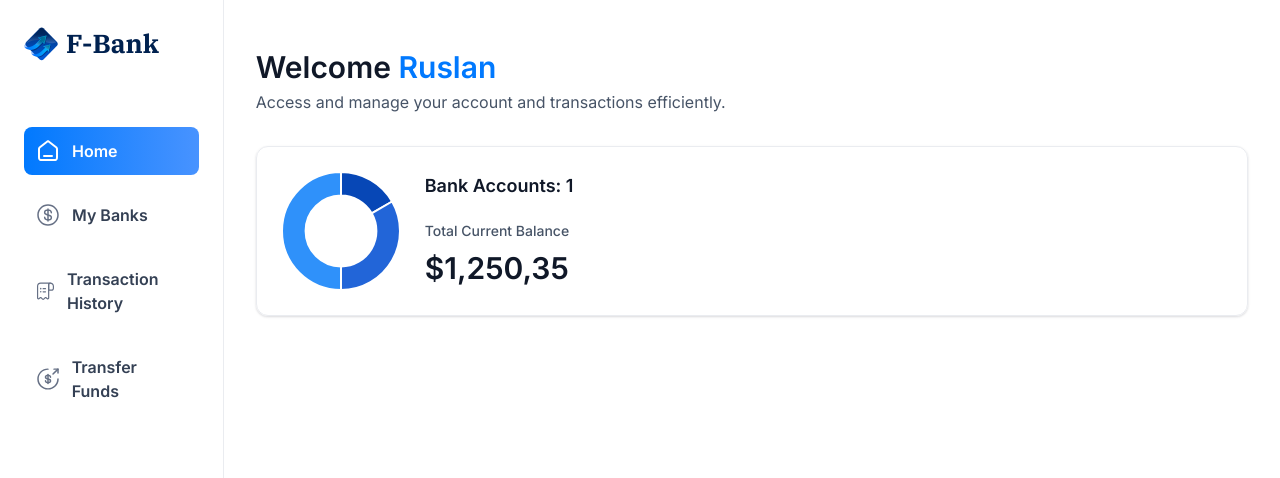
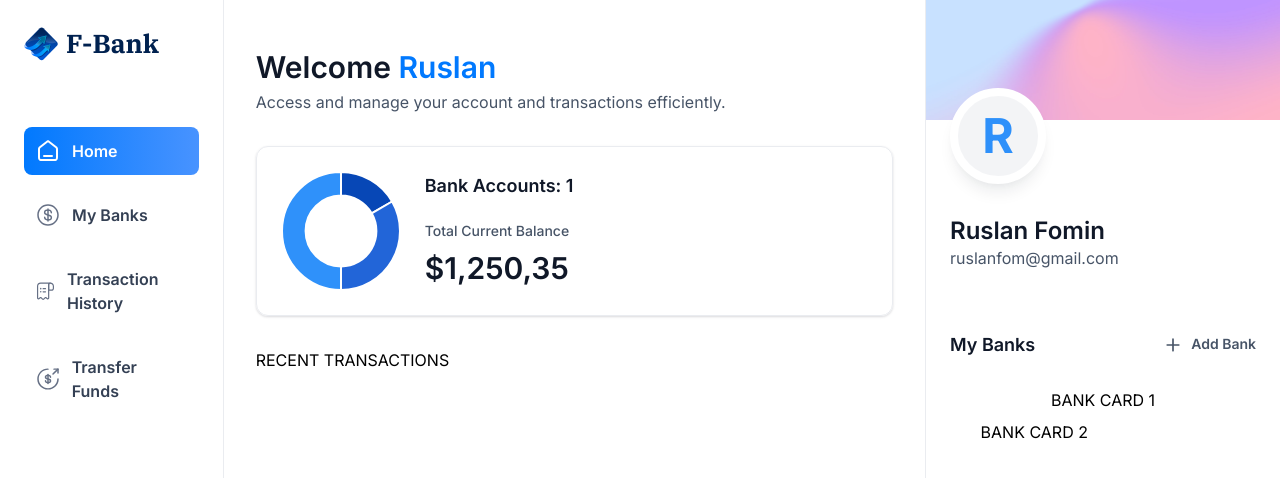
Before and after one commit to RuslanFom/banking_app_platform, a Next.js app: page / in a window 1280 px wide. Shown: the top 478 px of the page. Built offline with nearby package versions, Linux system fonts and the light colour scheme.

Commit message:
implement RightSidebar with info about user and banks card

```diff
--- a/app/(root)/page.tsx
+++ b/app/(root)/page.tsx
@@ -1,9 +1,10 @@
 import React from "react"
-import HeaderBox from "@/components/HeaderBox";
-import TotalBalanceBox from "@/components/TotalBalanceBox";
+import HeaderBox from "@/components/HeaderBox"
+import TotalBalanceBox from "@/components/TotalBalanceBox"
+import RightSidebar from "@/components/RightSidebar"
 
 const Home = () => {
-    const loggedIn = {firstName: 'Ruslan'}
+    const loggedIn = {firstName: 'Ruslan', lastName: 'Fomin', email: 'ruslanfom@gmail.com'};
 
     return (
         <section className="home">
@@ -23,7 +24,14 @@
 
                 </header>
 
+                RECENT TRANSACTIONS
             </div>
+
+            <RightSidebar
+                user={loggedIn}
+                transactions={[]}
+                banks={[{}, {}]}
+            />
         </section>
     )
 }
--- /dev/null
+++ b/components/RightSidebar.tsx
@@ -0,0 +1,60 @@
+import Link from "next/link"
+import Image from "next/image"
+
+const RightSidebar = ({user, transactions, banks}: RightSidebarProps) => {
+    return (
+        <aside className='right-sidebar'>
+            <section className='flex flex-col pb-8'>
+                <div className='profile-banner'/>
+                <div className='profile'>
+                    <div className='profile-img'>
+                        <span className='text-5xl font-bold text-blue-500'>
+                            {user.firstName[0]}
+                        </span>
+                    </div>
+                    <div className='profile-details'>
+                        <h1 className='profile-name'>
+                            {user.firstName} {user.lastName}
+                        </h1>
+                        <p className='profile-email'>
+                            {user.email}
+                        </p>
+                    </div>
+                </div>
+            </section>
+
+            <section className='banks'>
+                <div className='flex w-full justify-between'>
+                    <h2 className='header-2'>
+                        My Banks
+                    </h2>
+                    <Link href='/' className='flex gap-2'>
+                        <Image
+                            src='/icons/plus.svg'
+                            alt='plus'
+                            width={20}
+                            height={20}
+                        />
+                        <h2 className='text-14 font-semibold text-gray-600'>
+                            Add Bank
+                        </h2>
+                    </Link>
+                </div>
+                {banks?.length > 0 && (
+                    <div className='relative flex flex-1 flex-col items-center justify-center gap-5'>
+                        <div className='relative z-10'>
+                            BANK CARD 1
+                        </div>
+                        {banks[1] && (
+                            <div className='absolute right-0 top-8 z-0 w-[90%]'>
+                                BANK CARD 2
+                            </div>
+                        )}
+                    </div>
+                )}
+            </section>
+        </aside>
+    )
+}
+
+export default RightSidebar
```
